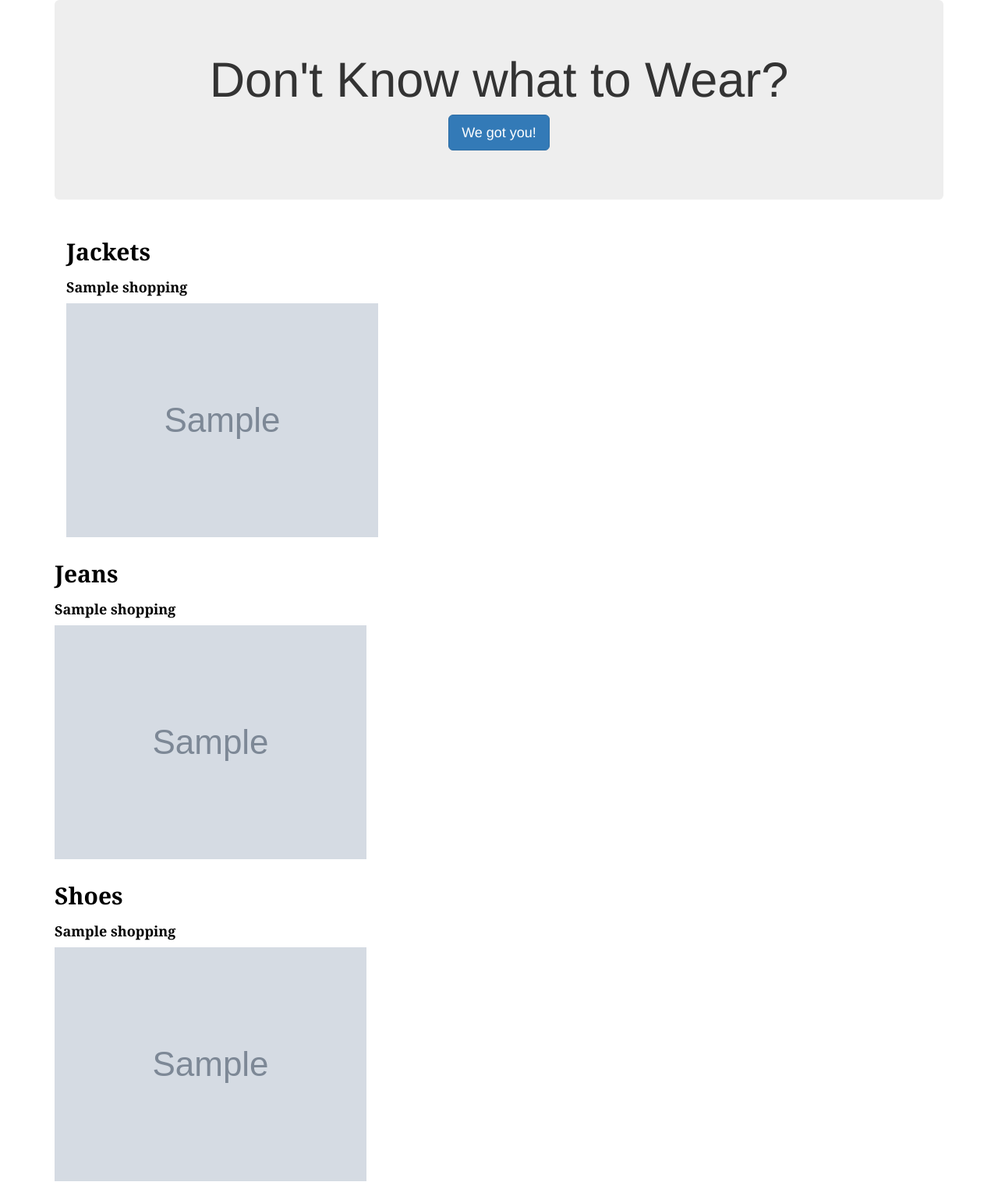
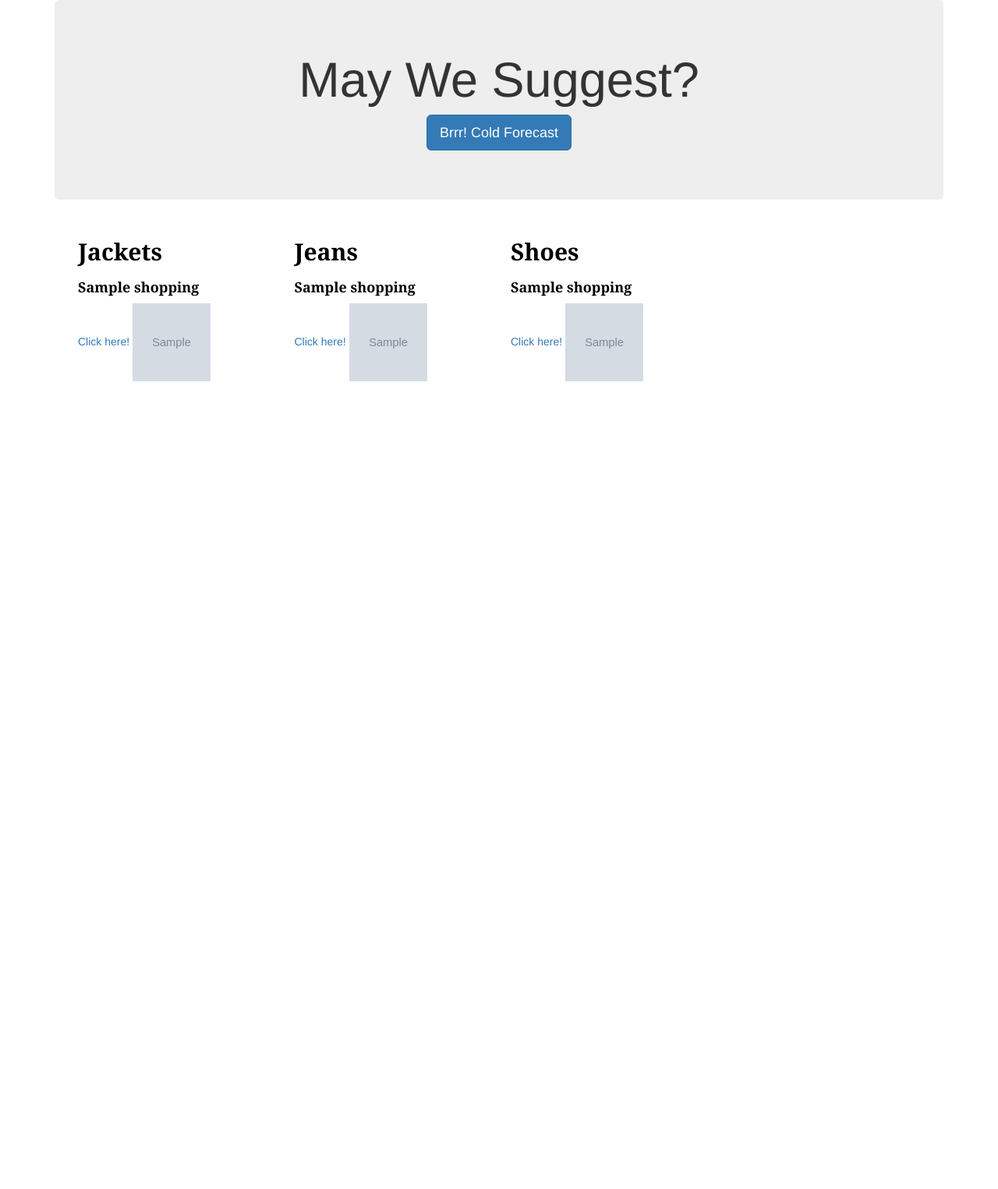
Before and after one commit to doradojt/ProjectTwolocalworkfolder, a Flask app: page / in a window 1280 px wide. Shown: the whole page at 78% size. After the commit the page ends 489 px from the top, so only its background shows below. Run offline with Flask 2, Linux system fonts and the light colour scheme; grey boxes marked "Sample" are stand-in pictures; a database or web service that is not in the repository returns one stand-in record (values such as "Sample title"); parts of the project's set-up code (start-up, migrations or seed data) failed here and were passed over; some libraries are stand-ins or nearby versions.

Commit message:
scrape working! Nice

```diff
--- a/RBCProject2/Templates/index.html
+++ b/RBCProject2/Templates/index.html
@@ -13,30 +13,31 @@
 <body>
     <div class = "container">
         <div class="jumbotron text-center">
-            <h1>Don't Know what to Wear?</h1>
-            <p><a class="btn btn-primary btn-lg" href="/scrape" role="button">We got you!</a></p>
+            <h1>May We Suggest?</h1>
+            <p><a class="btn btn-primary btn-lg" href="/scrape" role="button">Brrr! Cold Forecast</a></p>
         </div>
 
         {% for shoppingdict in shopping%}
         <div class = "container-fluid">
             <div class = "row">
                 <div class="col-md-12">
+                    <div class="col-md-3">
                     <h2 id="h2">Jackets</h2>
-                        <h3 id="h3">{{ shoppingdict.Jacket_Title }}</h3>
-                        <img src = "{{ shoppingdict.Jacket_Image }}" alt = "Jacket Image"></p>
-                </div>
-                <div class = "row">
-                    <div class="col-md-12">
+                        <h3 id="h3">{{ shoppingdict.Jacket_Title }} </h3>
+                        <a href = {{ shoppingdict.Jacket_Image }}> Click here!</a>
+                            <img src = "{{ shoppingdict.Jacket_Image }}" alt = "Jacket Image" width="100" height="100">
+                    </div>
+                    <div class="col-md-3">
                         <h2 id="h2">Jeans</h2>
-                            <h3 id="h3">{{ shoppingdict.Jean_Title }}</h3>
-                            <img src = "{{ shoppingdict.Jean_Image }}" alt = "Jean Image"></p>
+                            <h3 id="h3">{{ shoppingdict.Jean_Title }} </h3>
+                            <a href = {{ shoppingdict.Jean_Image }}> Click here!</a>
+                                <img src = "{{ shoppingdict.Jean_Image }}" alt = "Jean Image" width="100" height="100">
                     </div>
-                </div>
-                <div class = "row">
-                    <div class="col-md-12">
+                    <div class="col-md-3">
                         <h2 id="h2">Shoes</h2>
-                            <h3 id="h3">{{ shoppingdict.Shoes_Title }}</h3>
-                            <img src = "{{ shoppingdict.Shoes_Image }}" alt = "Shoes Image"></p>
+                            <h3 id="h3">{{ shoppingdict.Shoes_Title }} </h3>
+                            <a href = {{ shoppingdict.Shoes_Image }}> Click here!</a>
+                                <img src = "{{ shoppingdict.Shoes_Image }}" alt = "Shoes Image" width="100" height="100">
                     </div>
                 </div>
             </div>
--- a/RBCProject2/app.py
+++ b/RBCProject2/app.py
@@ -24,11 +24,11 @@ def scrape():
     shoppingdict = {
 
         "Jacket_Title": jackets["title"],
-        "Jacket_Image": jackets["url"],
+        "Jacket_Image": jackets["image"],
         "Jean_Title": jeans["title"],
-        "Jean_Image": jeans["url"],
+        "Jean_Image": jeans["image"],
         "Shoes_Title": shoes["title"],
-        "Shoes_Image": shoes["url"]
+        "Shoes_Image": shoes["image"]
     }
 
     shopping.update({}, shoppingdict, upsert=True)
```
Also changed, not shown: RBCProject2/scrape_file.py (+4 -4 lines), 2 other files.
